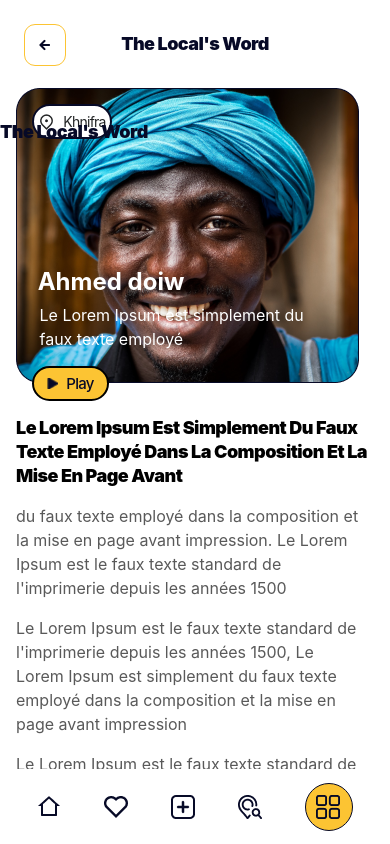
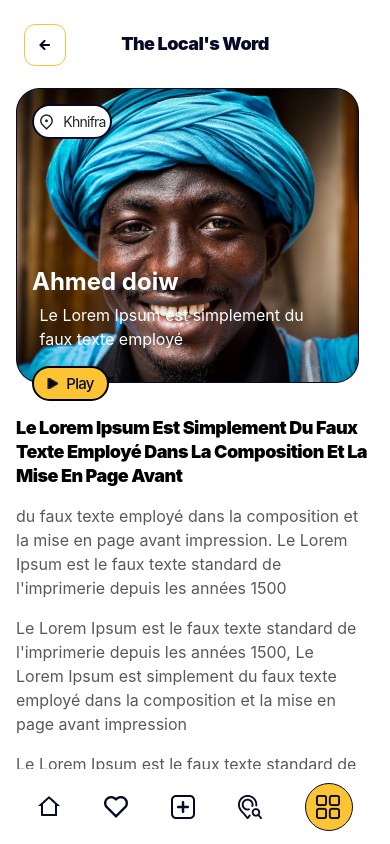
Before and after one commit to glooms00/ctdproject, a React Native app: screen / in a window 390 px wide. Built offline with nearby package versions, Linux system fonts and the light colour scheme.

Commit message:
new project

```diff
--- a/App.js
+++ b/App.js
@@ -1,52 +1,27 @@
 import { StatusBar } from 'expo-status-bar';
 import { ImageBackground, Image, Text, TouchableOpacity, View, SafeAreaView, ScrollView } from 'react-native';
-import ContentComponent from './contentcomponent';
+import ImageWithTextComponent from './ImageWithTextComponent';
+import ParagraphComponent from './ParagraphComponent';
 import styles from './styles';
+import { imageTextData, paragraphTextData } from './data';
+
 
 export default function App() {
-  const titleText = "the Local's word";
-  const newText = "Le Lorem Ipsum est simplement du faux texte employé dans la composition et la mise en page avant";
-  const paragraphText1 = "du faux texte employé dans la composition et la mise en page avant impression. Le Lorem Ipsum est le faux texte standard de l'imprimerie depuis les années 1500";
-  const paragraphText2 = "Le Lorem Ipsum est le faux texte standard de l'imprimerie depuis les années 1500, Le Lorem Ipsum est simplement du faux texte employé dans la composition et la mise en page avant impression";
-  const paragraphText3 = "Le Lorem Ipsum est le faux texte standard de l'imprimerie depuis les années 1500, Le Lorem Ipsum est simplement du faux texte employé dans la composition et la mise en page avant impression";
-
   return (
     <SafeAreaView style={styles.container}>
     <View style={styles.TextZone}>
-    <View style={styles.frameContainer}>
+    <TouchableOpacity style={styles.frameContainer}>
           <Image
             source={require('./assets/Frame.png')}
             style={styles.frameImage}
-    /></View>
+    /></TouchableOpacity>
     <Text style={styles.title}>the Local's word</Text>
     </View>
-    <ScrollView contentContainerStyle={styles.scrollViewContent} showsVerticalScrollIndicator={false}>
-    <ImageBackground
-        source={require("./assets/background.png")}
-        style={styles.backgroundImage}
-      >
-      <TouchableOpacity style={styles.FrameContainer}>
-        <Image source={require('./assets/Polygon5.png')} style={styles.image} />
-  <Text style={styles.FrameText}>play</Text>
-</TouchableOpacity>
-      <View style={styles.FrameContainer1}>
-        <Image source={require('./assets/Frame1.png')} style={styles.image1} />
-  <Text style={styles.FrameText1}>khnifra</Text>
-</View>
-      <View style={styles.textZone}>
-      <Text style={styles.overlayText}> Ahmed doiw</Text>
-      <Text style={styles.textZoneText}>Le Lorem Ipsum est simplement du faux texte employé</Text>
-        </View></ImageBackground>
-
-        <ContentComponent
-        title={titleText}
-        newText={newText}
-        paragraphText1={paragraphText1}
-        paragraphText2={paragraphText2}
-        paragraphText3={paragraphText3}
-      />
-           <StatusBar style="auto" />
-    </ScrollView>
+    <ScrollView contentContainerStyle={styles.scrollViewContent}>
+        <ImageWithTextComponent imageTextData={imageTextData} />
+        <ParagraphComponent paragraphTextData={paragraphTextData} />
+        <StatusBar style="auto" />
+      </ScrollView>
     <View style={styles.textZone1}>
       <Image source={require('./assets/Frame2.png')} style={styles.Image} />
       <Image source={require('./assets/Frame3.png')} style={styles.Image} />
--- /dev/null
+++ b/ImageWithTextComponent.js
@@ -0,0 +1,29 @@
+import React from 'react';
+import { View, ImageBackground, Image, Text, TouchableOpacity } from 'react-native';
+import styles from './styles';
+
+const ImageWithTextComponent = ({ imageTextData }) => {
+  const { frameText1, overlayText, textZoneText } = imageTextData;
+
+  return (
+    <ImageBackground
+      source={require('./assets/background.png')}
+      style={styles.backgroundImage}
+    >
+      <TouchableOpacity style={styles.FrameContainer}>
+        <Image source={require('./assets/Polygon5.png')} style={styles.image} />
+        <Text style={styles.FrameText}>play</Text>
+      </TouchableOpacity>
+      <TouchableOpacity style={styles.FrameContainer1}>
+        <Image source={require('./assets/Frame1.png')} style={styles.image1} />
+        <Text style={styles.FrameText1}>{frameText1}</Text>
+      </TouchableOpacity>
+      <View style={styles.textZone}>
+        <Text style={styles.overlayText}>{overlayText}</Text>
+        <Text style={styles.textZoneText}>{textZoneText}</Text>
+      </View>
+    </ImageBackground>
+  );
+};
+
+export default ImageWithTextComponent;
--- a/ContentComponent.js
+++ b/ParagraphComponent.js
@@ -1,17 +1,20 @@
+
+
 import React from 'react';
-import { Text, } from 'react-native';
+import { View, Text } from 'react-native';
 import styles from './styles';
 
-const ContentComponent = ({ title, newText, paragraphText1, paragraphText2, paragraphText3 }) => {
+const ParagraphComponent = ({ paragraphTextData }) => {
+  const { newText, paragraphText1, paragraphText2, paragraphText3 } = paragraphTextData;
+
   return (
-    <>
-      <Text style={styles.title}>{title}</Text>
+    <View>
       <Text style={styles.newText}>{newText}</Text>
       <Text style={styles.p}>{paragraphText1}</Text>
       <Text style={styles.p}>{paragraphText2}</Text>
       <Text style={styles.p}>{paragraphText3}</Text>
-    </>
+    </View>
   );
 };
 
-export default ContentComponent;
+export default ParagraphComponent;
--- /dev/null
+++ b/data.js
@@ -0,0 +1,12 @@
+export const imageTextData = {
+    frameText1: "khnifra",
+    overlayText: "Ahmed doiw",
+    textZoneText: "Le Lorem Ipsum est simplement du faux texte employé",
+  };
+
+  export const paragraphTextData = {
+    newText: "Le Lorem Ipsum est simplement du faux texte employé dans la composition et la mise en page avant",
+    paragraphText1: "du faux texte employé dans la composition et la mise en page avant impression. Le Lorem Ipsum est le faux texte standard de l'imprimerie depuis les années 1500",
+    paragraphText2: "Le Lorem Ipsum est le faux texte standard de l'imprimerie depuis les années 1500, Le Lorem Ipsum est simplement du faux texte employé dans la composition et la mise en page avant impression",
+    paragraphText3: "Le Lorem Ipsum est le faux texte standard de l'imprimerie depuis les années 1500, Le Lorem Ipsum est simplement du faux texte employé dans la composition et la mise en page avant impression",
+  };
```
